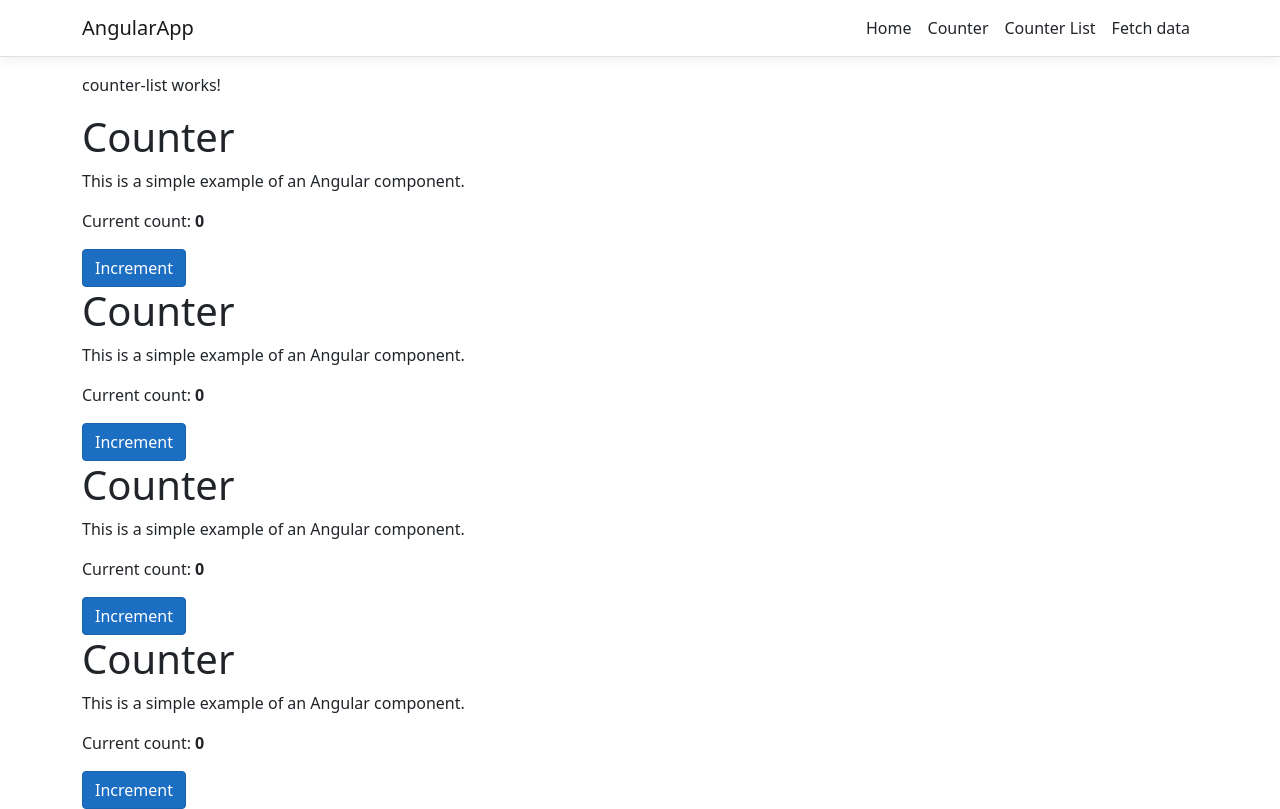
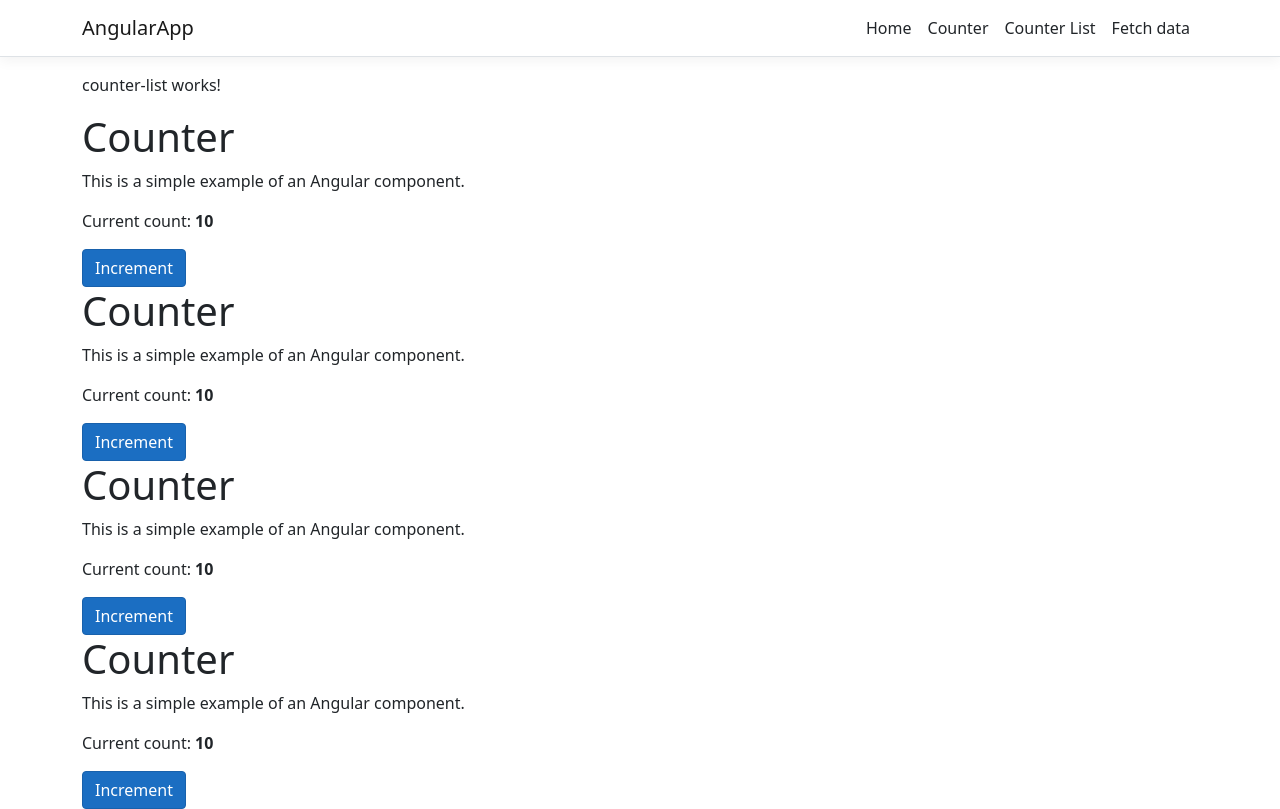
Before and after one commit to lifewithcoffee/AngularApp, an Angular app in the folder AngularApp/ClientApp/: page /counter-list in a window 1280 px wide. Built offline with nearby package versions, Linux system fonts and the light colour scheme.

Commit message:
add counter service and sandbox inject into counter component

```diff
--- a/AngularApp/ClientApp/src/app/counter/counter.component.ts
+++ b/AngularApp/ClientApp/src/app/counter/counter.component.ts
@@ -1,13 +1,27 @@
-import { Component } from '@angular/core';
+import { Component, OnInit } from '@angular/core';
+import { CounterService } from './counter.service';
 
+/**
+ * Declare "providers: [ CounterService ]" to make sure each CounterComponent
+ * can have its own CounterService, see angular doc:
+ * https://angular.io/guide/dependency-injection-in-action#multiple-service-instances-sandboxing
+ */
 @Component({
   selector: 'app-counter-component',
-  templateUrl: './counter.component.html'
+  templateUrl: './counter.component.html',
+  providers: [ CounterService ]
 })
-export class CounterComponent {
+export class CounterComponent implements OnInit {
   public currentCount = 0;
 
+  constructor(private counterService: CounterService) { }
+
+  ngOnInit(): void {
+    this.currentCount = this.counterService.getCount();
+  }
+
   public incrementCounter() {
-    this.currentCount++;
+    this.counterService.increaseCount();
+    this.currentCount = this.counterService.getCount();
   }
 }
--- /dev/null
+++ b/AngularApp/ClientApp/src/app/counter/counter.service.ts
@@ -0,0 +1,14 @@
+import { Injectable } from '@angular/core';
+
+@Injectable({
+  providedIn: 'root'
+})
+export class CounterService {
+
+  private count: number = 10;
+
+  constructor() { }
+
+  public getCount():number { return this.count; }
+  public increaseCount() { this.count += 10; }
+}
```
Also changed, not shown: 1 other file (tests, documents, lock files or other folders).
